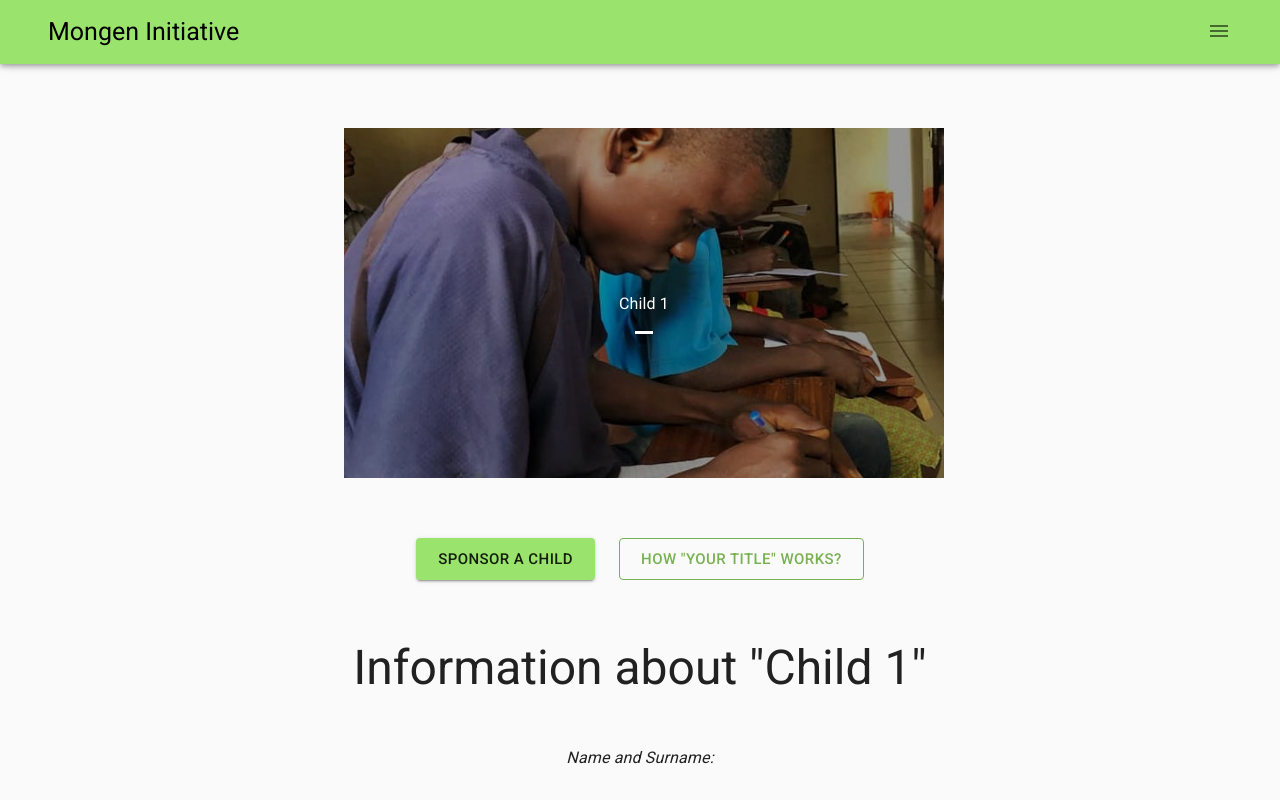
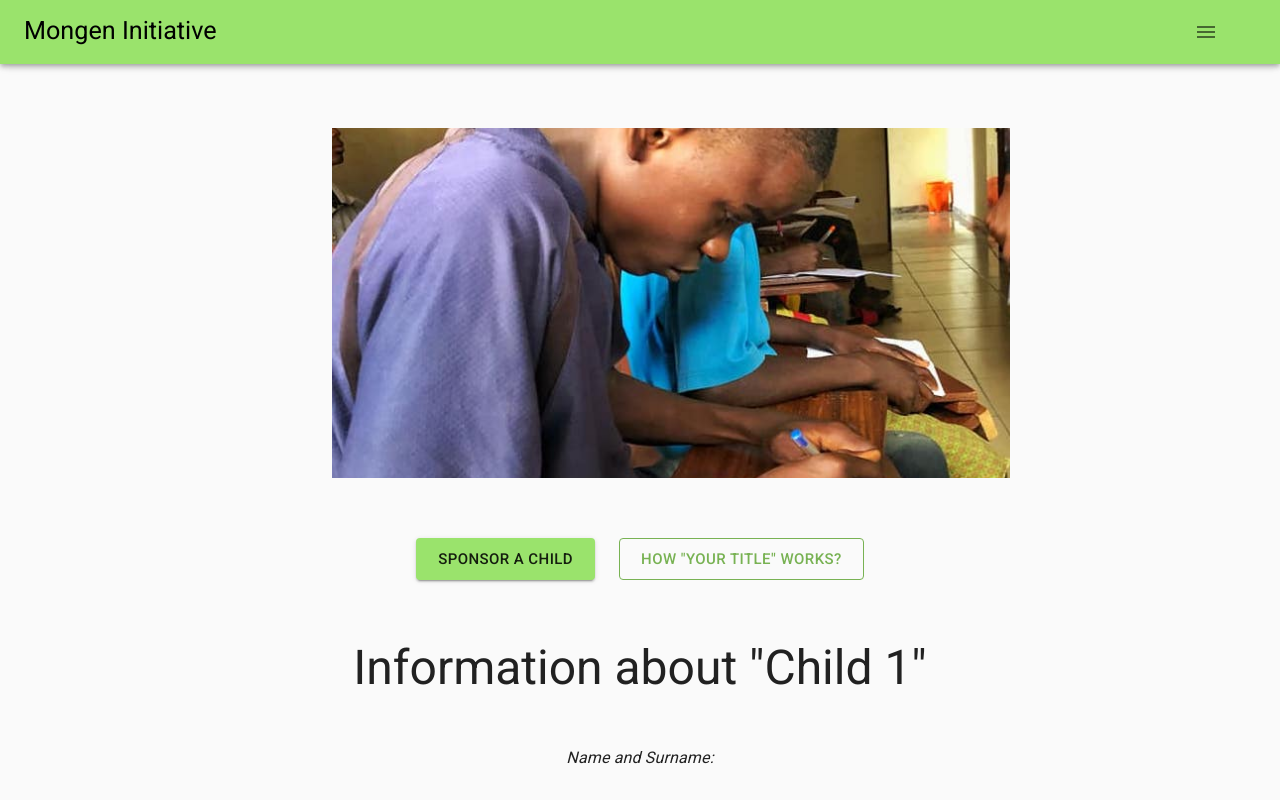
Before and after one commit to Mongen-Initiative/mongen-frontend, a Next.js app: page /child in a window 1280 px wide. Built offline with nearby package versions, Linux system fonts and the light colour scheme.

Commit message:
tryinig to make the site responsive

```diff
--- a/components/templates/BasePage.tsx
+++ b/components/templates/BasePage.tsx
@@ -16,9 +16,6 @@ const useStyles = makeStyles(theme => ({
   root: {
     display: "flex",
   },
-  toolbarLight: {
-    paddingLeft: "40px",
-  },
   spaceAfterNavBar: theme.mixins.toolbar,
   content: {
     flexGrow: 1,
@@ -29,8 +26,7 @@ const useStyles = makeStyles(theme => ({
     display: "flex",
     justifyContent: "center",
     alignItems: "center",
-    fontSize: "1em",
-    padding: theme.spacing(1),
+    paddingTop: "3%",
     color: "black",
   },
 }))
@@ -62,11 +58,11 @@ export const BasePage = function(props: Props) {
         {/* top nav bar with mongen name */}
       <CssBaseline />
       <AppBar position="absolute">
-        <Toolbar className={classes.toolbarLight}>
+        <Toolbar>
           <div  style={{ width: "100%"}}>
             <Typography
               variant="h5"
-              style={{ fontWeight: 400, fontSize: "25px", float: "left"}}
+              style={{ fontWeight: 400, fontSize: "1.8em", float: "left"}}
             >
               <Link
                 underline="none"
@@ -76,7 +72,7 @@ export const BasePage = function(props: Props) {
                 Mongen Initiative
               </Link>
             </Typography>
-            <div style={{ float: "right", width: "5%"}}>
+            <div style={{ float: "right", width: "6%"}}>
             {/* Menu dropdown */}
             <IconButton onClick={handleMenuClick}>
               <MenuIcon />
--- a/components/templates/Footer.tsx
+++ b/components/templates/Footer.tsx
@@ -4,7 +4,7 @@ import { Typography } from '@material-ui/core'
 
 export const Footer = function() {
     return (
-        <footer style={{ background:"white", paddingTop: "30px", paddingBottom: "40px"}}>
+        <footer style={{ background:"white", paddingTop: "30px", paddingBottom: "40px", marginTop:"15px"}}>
         <Typography variant="h6" align="center" gutterBottom> Your title </Typography>
         <Typography variant="subtitle1" align="center" color="textSecondary" component="p">
           Transforming the lives of street children and turn their potentials into assets for the society.
--- a/pages/child.tsx
+++ b/pages/child.tsx
@@ -16,6 +16,7 @@ import { Footer } from "../components/templates/Footer";
     },
     card: {
       height: '100%',
+      width: '100%',
       display: 'flex',
       flexDirection: 'column',
       alignContent: "center",
@@ -34,11 +35,9 @@ import { Footer } from "../components/templates/Footer";
     },
     image: {
         position: 'relative',
+        display: 'flex',
         height: 200,
-        [theme.breakpoints.down('xs')]: {
-          width: '100% !important', // Overrides inline-style
-          height: 100,
-        },
+        width: "100%",
         '&:hover, &$focusVisible': {
           zIndex: 1,
           '& $imageBackdrop': {
@@ -73,29 +72,6 @@ import { Footer } from "../components/templates/Footer";
         backgroundSize: 'cover',
         backgroundPosition: 'center 40%',
       },
-      imageBackdrop: {
-        position: 'absolute',
-        left: 0,
-        right: 0,
-        top: 0,
-        bottom: 0,
-        backgroundColor: theme.palette.common.black,
-        opacity: 0.4,
-        transition: theme.transitions.create('opacity'),
-      },
-      imageTitle: {
-        position: 'relative',
-        padding: `${theme.spacing(2)}px ${theme.spacing(4)}px ${theme.spacing(1) + 6}px`,
-      },
-      imageMarked: {
-        height: 3,
-        width: 18,
-        backgroundColor: theme.palette.common.white,
-        position: 'absolute',
-        bottom: -2,
-        left: 'calc(50% - 9px)',
-        transition: theme.transitions.create('opacity'),
-      },
   }));
 
   export interface Children {
@@ -121,7 +97,7 @@ import { Footer } from "../components/templates/Footer";
                         key={image.title}
                         className={classes.image}
                         focusVisibleClassName={classes.focusVisible}
-                        style={{height: "350px", width: "600px", marginLeft: "320px"}}
+                        style={{height: "350px", width: "55%", marginLeft: "25%"}}
                         href ="/paymentForm"
                         >
                             <span
@@ -130,18 +106,6 @@ import { Footer } from "../components/templates/Footer";
                                 backgroundImage: `url(${image.url})`,
                                 }}
                             />
-                            <span className={classes.imageBackdrop} />
-                            <span className={classes.imageButton}>
-                                <Typography
-                                component="span"
-                                variant="subtitle1"
-                                color="inherit"
-                                className={classes.imageTitle}
-                                >
-                                {image.title}
-                                    <span className={classes.imageMarked}/>
-                                </Typography>
-                            </span>
                     </ButtonBase>
                   <CallToActionButtons/>
                   <Typography component="h2" variant="h3" align="center" color="textPrimary" gutterBottom style={{marginTop:"50px"}}>
--- a/pages/orgProfile.tsx
+++ b/pages/orgProfile.tsx
@@ -57,13 +57,13 @@ import {DropzoneArea} from 'material-ui-dropzone'
                         <DropzoneArea
                         acceptedFiles={['image/*']}
                         onChange={(files) => console.log('Files:', files)}
-                        dropzoneText="Upload organization logo"
+                        dropzoneText="Upload the logo"
                         />
                     </div>
                 <div style={{width:"60%", float: "right"}}>
             <form>
                 <TextField id="name" label="Organization name" className={classes.textField} />
-                <TextField id="tagline" label="Tagline about organization"className={classes.textField}/>
+                <TextField id="tagline" label="Tagline"className={classes.textField}/>
                 <TextField id="mission" label="Your Mission" multiline rowsMax={4} className={classes.textField}/>
                 <TextField id="values" label="Your Values" multiline rowsMax={4} className={classes.textField}/>
                 <TextField id="story" label="Your Story" multiline rowsMax={4} className={classes.textField}/>
```
Also changed, not shown: components/templates/donationSteps.tsx (+0 -12 lines), pages/index.tsx (+9 -6 lines), pages/paymentForm.tsx (+13 -5 lines), pages/sponsorProfile.tsx (+7 -19 lines).
